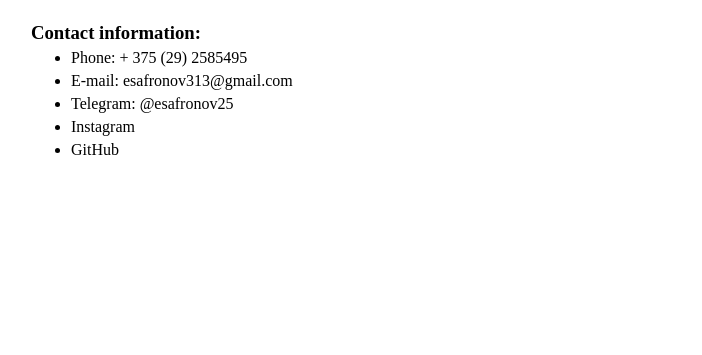
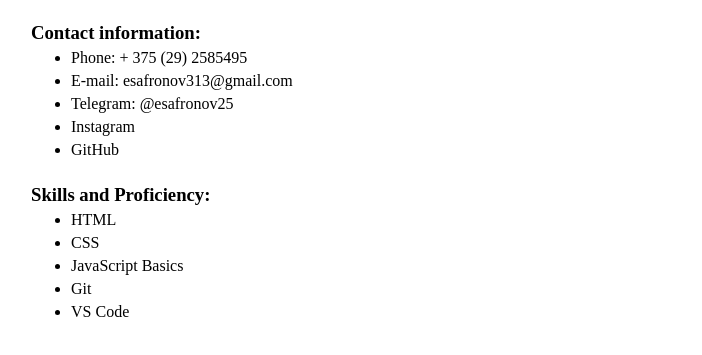
Before and after one commit to ysafronau30/rsschool-cv, a plain HTML site: page index.html in a window 1280 px wide. Shown: the part 117-472 px from the top of the page, without its empty margins (109-811 px from the left). Drawn offline with Linux system fonts and the light colour scheme.

Commit message:
feat: add skills section

```diff
--- a/index.html
+++ b/index.html
@@ -31,6 +31,16 @@
             </li>
           </ul>
         </section>
+        <section class="skills">
+          <h3>Skills and Proficiency:</h3>
+          <ul class="skills-list">
+            <li>HTML</li>
+            <li>CSS</li>
+            <li>JavaScript Basics</li>
+            <li>Git</li>
+            <li>VS Code</li>
+          </ul>
+        </section>
       </div>
       <div class="right-container"></div>
     </main>
--- a/style.css
+++ b/style.css
@@ -24,7 +24,9 @@ main {
 /* Contact information*/
 
 .contact-list,
-.contact-list li {
+.contact-list li,
+.skills-list,
+.skills-list li {
   margin-top: 5px;
 }
 
```
